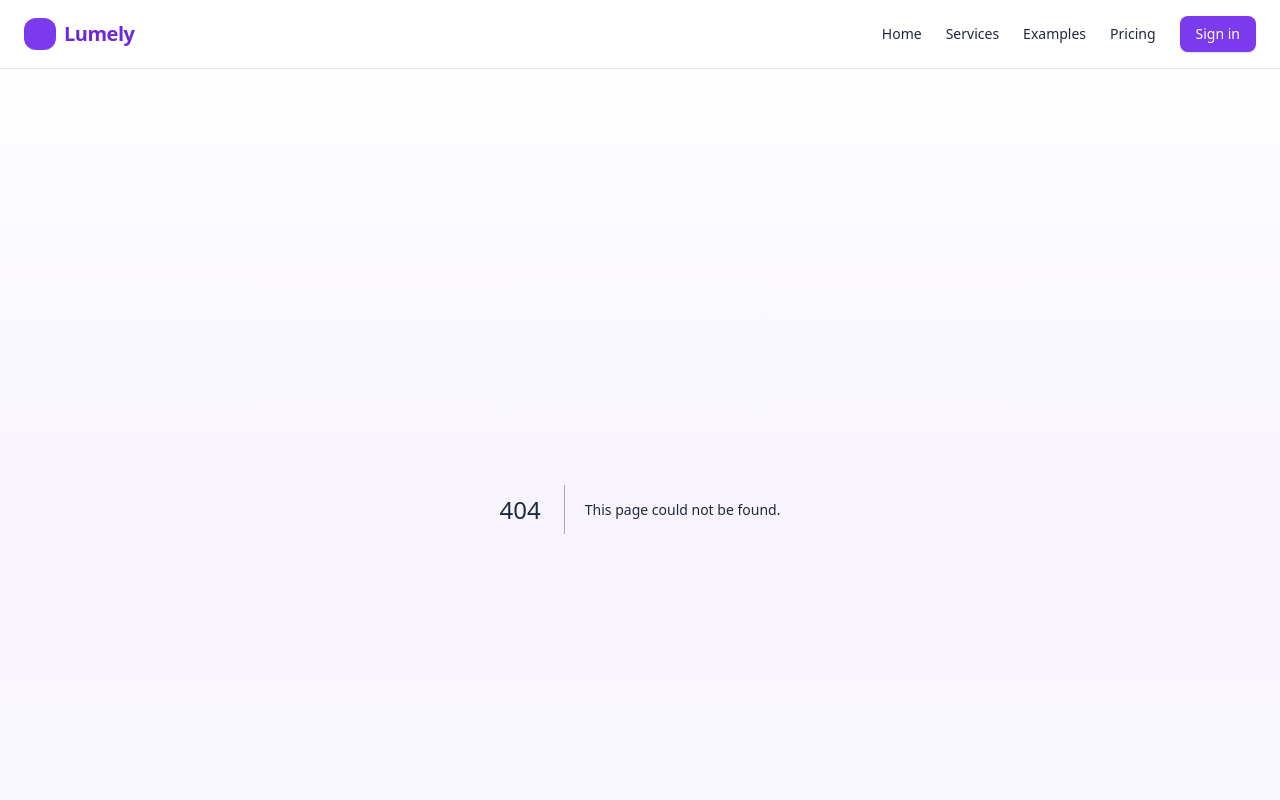
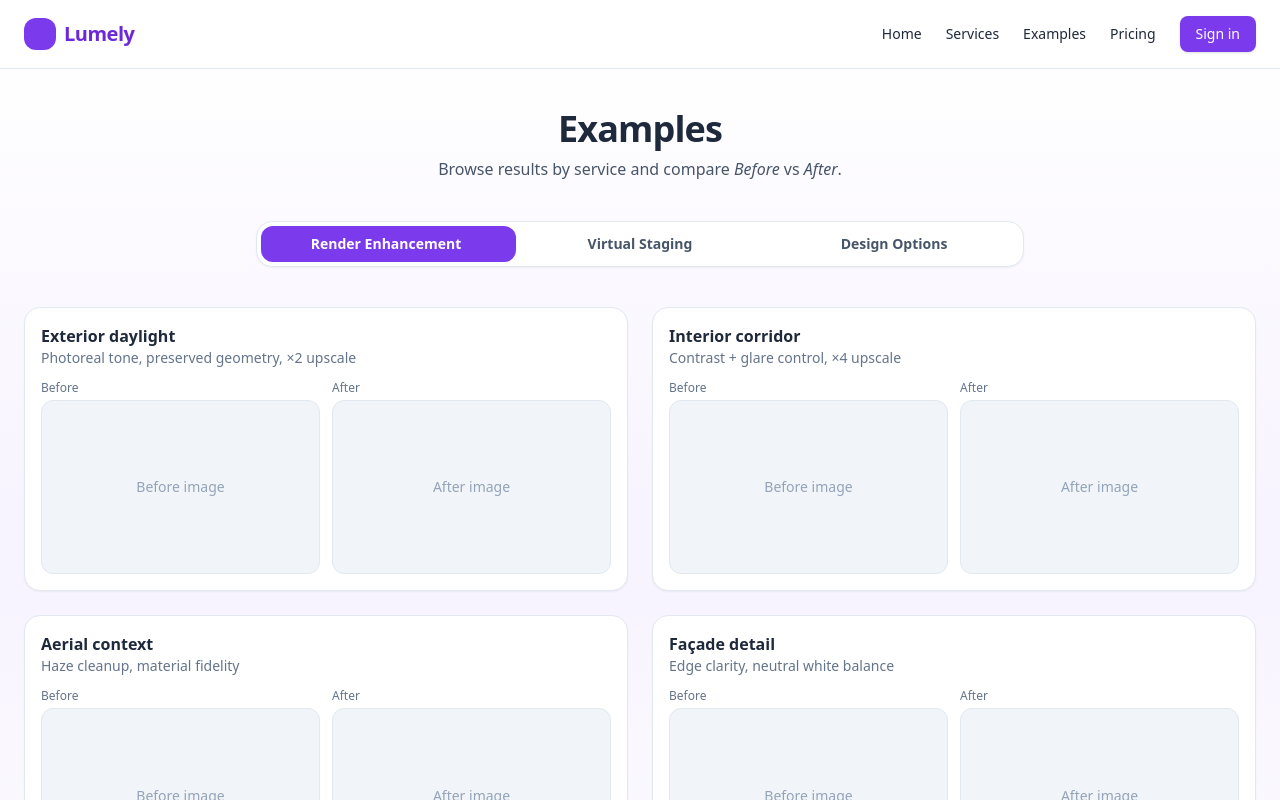
Before and after one commit to markgaughan75-maker/test-2, a Next.js app: page /examples in a window 1280 px wide. Before the commit this address had no page. Shown: the top 800 px of the page. Built offline with nearby package versions, Linux system fonts and the light colour scheme.

Commit message:
Create page.tsx

```diff
--- /dev/null
+++ b/app/examples/page.tsx
@@ -0,0 +1,133 @@
+'use client';
+import { useState } from 'react';
+
+type ServiceKey = 'render' | 'staging' | 'design';
+
+const SERVICE_LABELS: Record<ServiceKey, string> = {
+  render:  'Render Enhancement',
+  staging: 'Virtual Staging',
+  design:  'Design Options',
+};
+
+export default function Examples() {
+  const [service, setService] = useState<ServiceKey>('render');
+
+  const tabs: { key: ServiceKey; label: string }[] = [
+    { key: 'render',  label: 'Render Enhancement' },
+    { key: 'staging', label: 'Virtual Staging' },
+    { key: 'design',  label: 'Design Options' },
+  ];
+
+  return (
+    <div className="space-y-10">
+      {/* Header */}
+      <div className="text-center">
+        <h1 className="text-4xl font-extrabold tracking-tight">Examples</h1>
+        <p className="mt-2 text-slate-600">Browse results by service and compare <em>Before</em> vs <em>After</em>.</p>
+      </div>
+
+      {/* Segmented Slider / Tabs */}
+      <div className="mx-auto max-w-3xl">
+        <div className="relative bg-white border border-slate-200 rounded-2xl p-1 shadow-sm">
+          <div className="grid grid-cols-3 gap-1">
+            {tabs.map((t) => {
+              const active = t.key === service;
+              return (
+                <button
+                  key={t.key}
+                  onClick={() => setService(t.key)}
+                  className={`relative z-10 w-full rounded-xl px-4 py-2 text-sm font-semibold transition ${
+                    active
+                      ? 'text-white'
+                      : 'text-slate-600 hover:text-slate-800'
+                  }`}
+                >
+                  {t.label}
+                </button>
+              );
+            })}
+          </div>
+
+          {/* Sliding highlight */}
+          <div
+            className={`absolute inset-y-1 w-1/3 rounded-xl bg-violet-600 transition-transform duration-300`}
+            style={{
+              transform:
+                service === 'render'
+                  ? 'translateX(0%)'
+                  : service === 'staging'
+                  ? 'translateX(100%)'
+                  : 'translateX(200%)',
+            }}
+          />
+        </div>
+      </div>
+
+      {/* Examples grid */}
+      <ExamplesGrid service={service} />
+    </div>
+  );
+}
+
+/** Renders placeholder pairs for each service */
+function ExamplesGrid({ service }: { service: ServiceKey }) {
+  const cards = getCards(service);
+  return (
+    <div className="grid gap-6 md:grid-cols-2">
+      {cards.map((c, i) => (
+        <figure key={i} className="rounded-2xl bg-white border border-slate-200 shadow-sm p-4">
+          <figcaption className="mb-3">
+            <h3 className="font-semibold">{c.title}</h3>
+            <p className="text-sm text-slate-500">{c.subtitle}</p>
+          </figcaption>
+          <div className="grid grid-cols-2 gap-3">
+            {/* BEFORE */}
+            <div>
+              <p className="text-xs text-slate-500 mb-1">Before</p>
+              <PlaceholderImage label="Before" />
+            </div>
+            {/* AFTER */}
+            <div>
+              <p className="text-xs text-slate-500 mb-1">After</p>
+              <PlaceholderImage label="After" />
+            </div>
+          </div>
+        </figure>
+      ))}
+    </div>
+  );
+}
+
+function PlaceholderImage({ label }: { label: string }) {
+  return (
+    <div className="aspect-[16/10] w-full overflow-hidden rounded-xl bg-slate-100 grid place-items-center border border-slate-200">
+      <span className="text-slate-400 text-sm">{label} image</span>
+    </div>
+  );
+}
+
+function getCards(service: ServiceKey): { title: string; subtitle: string }[] {
+  if (service === 'render') {
+    return [
+      { title: 'Exterior daylight', subtitle: 'Photoreal tone, preserved geometry, ×2 upscale' },
+      { title: 'Interior corridor', subtitle: 'Contrast + glare control, ×4 upscale' },
+      { title: 'Aerial context', subtitle: 'Haze cleanup, material fidelity' },
+      { title: 'Façade detail', subtitle: 'Edge clarity, neutral white balance' },
+    ];
+  }
+  if (service === 'staging') {
+    return [
+      { title: 'Living room (Scandi)', subtitle: 'Furniture staging, ×2 upscale' },
+      { title: 'Bedroom (Warm modern)', subtitle: 'Soft textiles, neutral grading' },
+      { title: 'Kitchen (Minimal)', subtitle: 'Declutter, clean reflections' },
+      { title: 'Dining (Industrial)', subtitle: 'Material accents, realistic shadows' },
+    ];
+  }
+  // design options
+  return [
+    { title: 'Elevation options', subtitle: 'Timber vs brick, day vs dusk' },
+    { title: 'Lobby mood study', subtitle: 'Warm vs cool palettes' },
+    { title: 'Cladding comparison', subtitle: 'Light oak vs dark metal' },
+    { title: 'Landscape concept', subtitle: 'Green density & lighting variants' },
+  ];
+}
```
